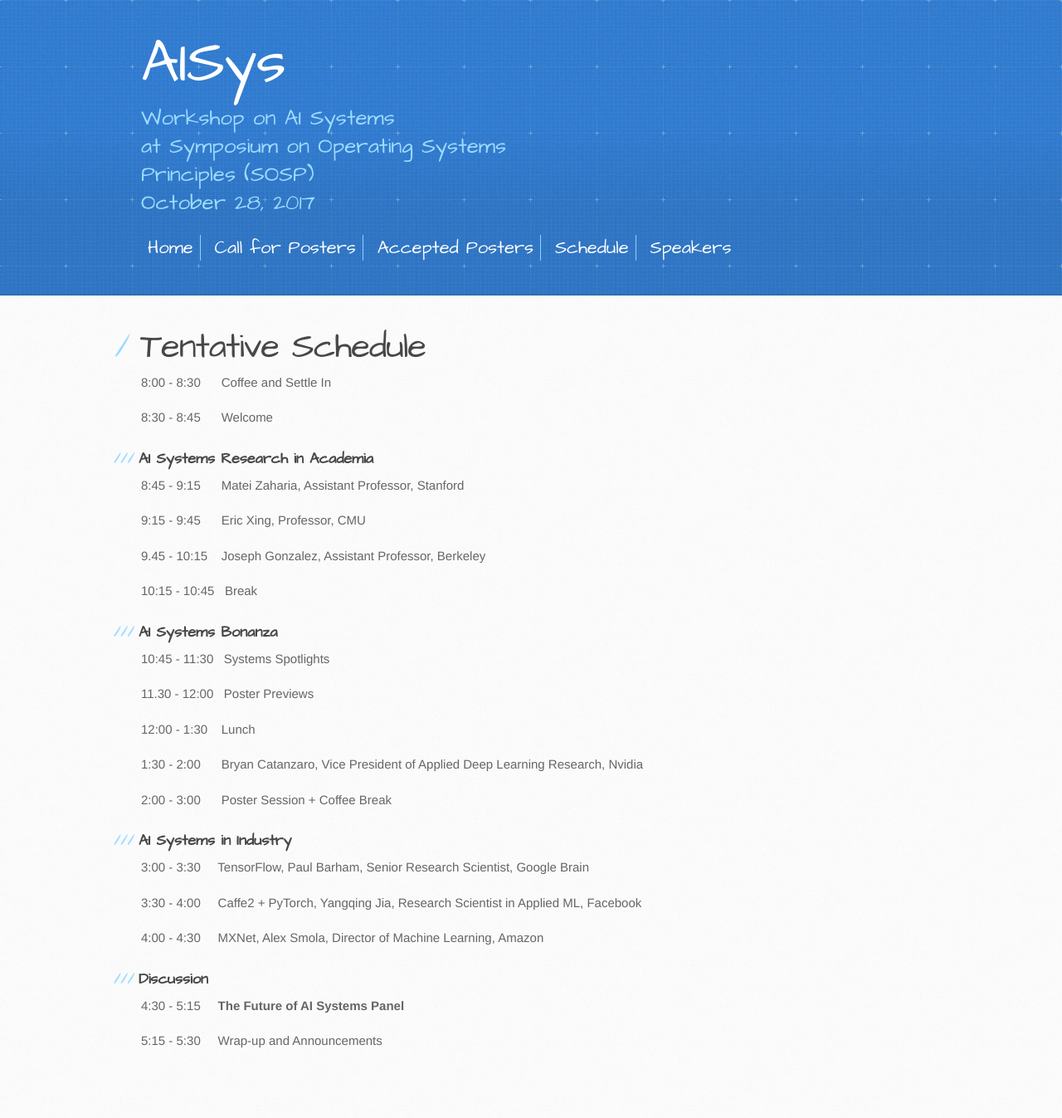
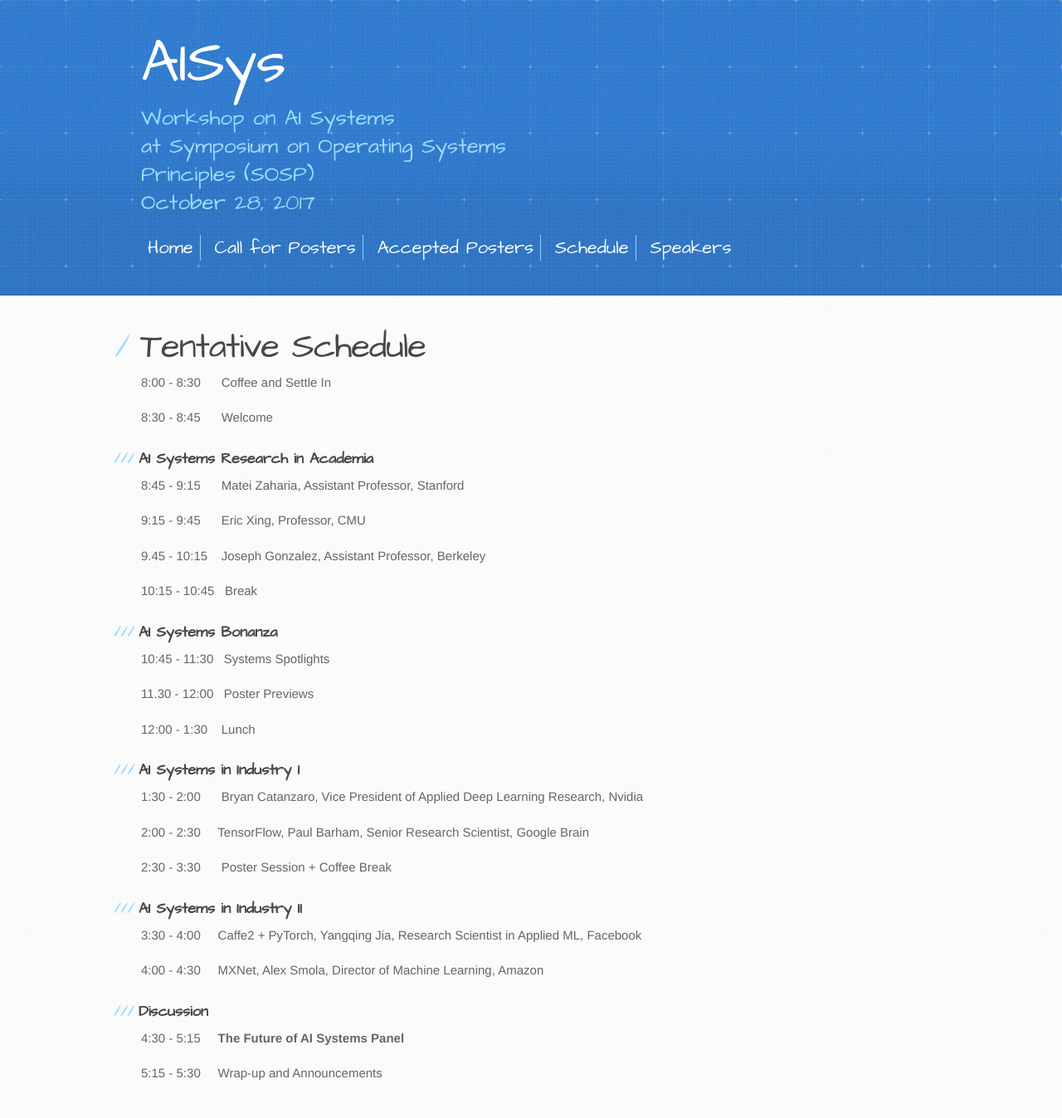
Before and after one commit to LearningSys/sosp17, a Jekyll site: the page built from schedule.md, in a window 1280 px wide. Shown: the whole page at 83% size. Built offline with Jekyll 4.4.1, drawn with Linux system fonts in a browser that asks for light colours; our own code applies the rules of GitHub Pages for plain Markdown files; the repository's description, which GitHub fills in, is left out; before the commit the page ends 1308 px from its top, so only the background shows below that.

Commit message:
tweak post-lunch schedule

```diff
--- a/schedule.md
+++ b/schedule.md
@@ -24,14 +24,17 @@
 
 12:00 - 1:30 &nbsp;&nbsp;       Lunch
 
+### AI Systems in Industry I
+
 1:30 - 2:00 &nbsp;&nbsp;&nbsp;&nbsp;   Bryan Catanzaro, Vice President of Applied Deep Learning Research, Nvidia
 
-2:00 - 3:00 &nbsp;&nbsp;&nbsp;&nbsp;   Poster Session + Coffee Break
+2:00 - 2:30 &nbsp;&nbsp;&nbsp;   TensorFlow, Paul Barham, Senior Research Scientist, Google Brain
 
 
-### AI Systems in Industry
+2:30 - 3:30 &nbsp;&nbsp;&nbsp;&nbsp;   Poster Session + Coffee Break
 
-3:00 - 3:30 &nbsp;&nbsp;&nbsp;   TensorFlow, Paul Barham, Senior Research Scientist, Google Brain
+
+### AI Systems in Industry II
 
 3:30 - 4:00 &nbsp;&nbsp;&nbsp;   Caffe2 + PyTorch, Yangqing Jia, Research Scientist in Applied ML, Facebook
 
```
